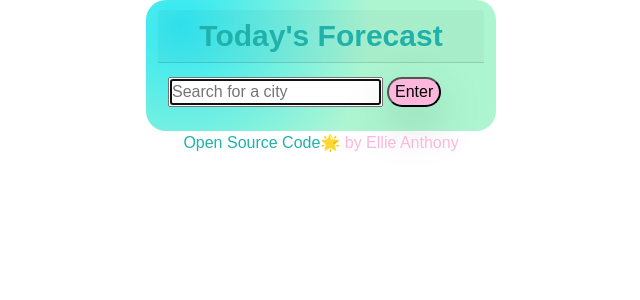
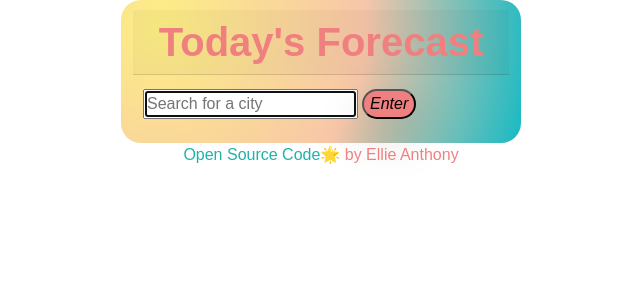
Before and after one commit to elliebanthony/react-weather-app, a React (Create React App) app: page / in a window 1280 px wide. Shown: the top 300 px of the page, without its empty margins (319-959 px from the left). Built offline with nearby package versions, Linux system fonts and the light colour scheme.

Commit message:
css spacing col

```diff
--- a/src/App.css
+++ b/src/App.css
@@ -2,22 +2,22 @@
   font-family: sans-serif;
   text-align: center;
   margin: 0 auto;
-  width: 350px;
+  width: 400px;
 }
 .container {
   background: radial-gradient(
     circle at 10% 20%,
-    rgb(47, 232, 244) 0.1%,
-    rgba(160, 244, 202, 0.86) 57.5%
+    rgb(253, 239, 132) 0%,
+    rgb(247, 198, 169) 54.2%,
+    rgb(21, 186, 196) 100.3%
   );
   padding: 10px;
   border-radius: 20px;
 }
 .card-header {
   font-weight: bold;
-  font-size: 30px;
   font-family: "Poppins", sans-serif;
-  color: lightseagreen;
+  color: lightcoral;
 }
 .link {
   text-decoration: none;
@@ -26,5 +26,5 @@
 footer {
   text-align: center;
   font-family: "Poppins", sans-serif;
-  color: rgb(253, 183, 220);
+  color: lightcoral;
 }
--- a/src/TempDegree.js
+++ b/src/TempDegree.js
@@ -4,7 +4,7 @@ export default function TempDegree(props) {
   return (
     <span>
       <span> {Math.round(props.fahr)} </span>
-      <span className="Unit"> °F </span>
+      <span> °F </span>
     </span>
   );
 }
--- a/src/Weather.css
+++ b/src/Weather.css
@@ -4,47 +4,44 @@ form {
 }
 button {
   font-family: "Poppins", sans-serif;
-  background-color: rgb(253, 183, 220);
+  background-color: lightcoral;
+  font-style: italic;
 }
 .weather h2 {
-  width: 100%;
   font-family: "Poppins", sans-serif;
-  color: lightpink;
-  margin: 0 auto;
-  display: block;
-  font-size: 40px;
+  color: lightcoral;
+  font-size: 23px;
   font-weight: bolder;
-  margin-top: 10px;
 }
 .weather h3 {
-  color: lightpink;
+  color: lightcoral;
   font-family: "Poppins", sans-serif;
-  font-size: 16px;
+  font-size: 15px;
   text-align: center;
 }
 .weather h4 {
   font-family: "Poppins", sans-serif;
-  color: lightpink;
-  font-size: 30px;
+  color: lightcoral;
+  font-size: 20px;
   text-align: center;
-  margin: 10px;
+  margin-top: 30px;
 }
 .current {
   text-align: center;
-  color: lightgreen;
+  color: lightseagreen;
   font-family: "Poppins", sans-serif;
-  font-size: 20px;
+  font-size: 18px;
   margin: 5px;
 }
 .wind {
-  color: lightskyblue;
+  color: lightseagreen;
   font-style: italic;
   display: flex;
   justify-content: space-evenly;
 }
 
 .humidity {
-  color: lightpink;
+  color: lightseagreen;
   font-style: italic;
   display: flex;
   justify-content: space-evenly;
@@ -52,11 +49,8 @@ button {
 .weather .row {
   font-family: "Poppins", sans-serif;
   padding: 10px;
-  color: lightskyblue;
+  color: lightcoral;
   background-color: white;
   margin: 0 auto;
   border-radius: 20px;
 }
-.Unit {
-  color: lightskyblue;
-}
--- a/src/Weather.js
+++ b/src/Weather.js
@@ -45,7 +45,7 @@ export default function Weather(props) {
           <button className="m-1 rounded-pill shadow-lg"> Enter </button>
         </form>
         <div className="row m-2 p-3">
-          <div className="col-4">
+          <div className="col-5">
             <h2> {city}</h2>
             <h3>
               {" "}
@@ -56,7 +56,7 @@ export default function Weather(props) {
               <TempDegree fahr={weather.temp} />{" "}
             </h4>
           </div>
-          <div className="col-8">
+          <div className="col-7">
             <img src={weather.icon} alt="current state" className="img-fluid" />
             <div className="current"> {weather.description} </div>
             <div className="wind">
@@ -73,7 +73,7 @@ export default function Weather(props) {
     );
   else
     return (
-      <div>
+      <div className="weather">
         <form onSubmit={submitCity}>
           <input
             type="search"
```
